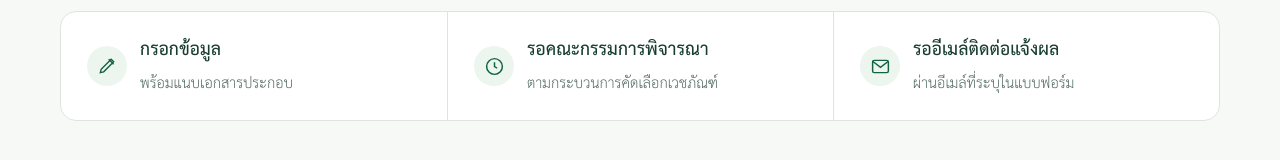
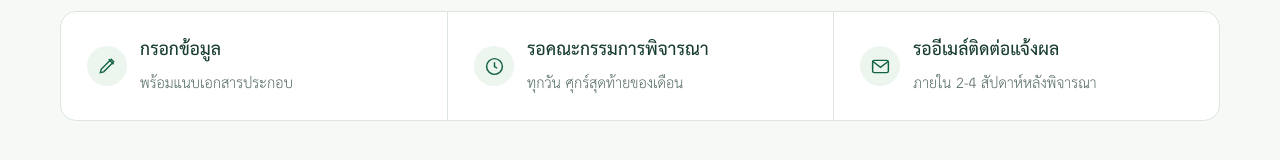
Before and after one commit to Wittaya-Tasu/cpf-svs-product-submission, a plain HTML site: page index.html in a window 1280 px wide. Shown: the part 575-735 px from the top of the page. Drawn offline with Linux system fonts and the light colour scheme.

Commit message:
Update product review and email notification timelines

```diff
--- a/index.html
+++ b/index.html
@@ -56,8 +56,8 @@
   <h2 class="process-title">ขั้นตอนโดยรวม</h2>
   <ol class="process" aria-label="ขั้นตอนการยื่นเสนอ">
     <li><span class="step-icon" aria-hidden="true"><svg width="20" height="20" viewBox="0 0 24 24" fill="none" stroke="currentColor" stroke-width="1.7"><path d="M14 4 20 10M4 20l4-1L20 7l-3-3L5 16l-1 4Z"/></svg></span><div><strong>กรอกข้อมูล</strong><small>พร้อมแนบเอกสารประกอบ</small></div></li>
-    <li><span class="step-icon" aria-hidden="true"><svg width="21" height="21" viewBox="0 0 24 24" fill="none" stroke="currentColor" stroke-width="1.7"><circle cx="12" cy="12" r="9"/><path d="M12 7v5l3 2"/></svg></span><div><strong>รอคณะกรรมการพิจารณา</strong><small>ตามกระบวนการคัดเลือกเวชภัณฑ์</small></div></li>
-    <li><span class="step-icon" aria-hidden="true"><svg width="21" height="21" viewBox="0 0 24 24" fill="none" stroke="currentColor" stroke-width="1.7"><rect x="3" y="5" width="18" height="14" rx="2"/><path d="m3 6 9 7 9-7"/></svg></span><div><strong>รออีเมล์ติดต่อแจ้งผล</strong><small>ผ่านอีเมล์ที่ระบุในแบบฟอร์ม</small></div></li>
+    <li><span class="step-icon" aria-hidden="true"><svg width="21" height="21" viewBox="0 0 24 24" fill="none" stroke="currentColor" stroke-width="1.7"><circle cx="12" cy="12" r="9"/><path d="M12 7v5l3 2"/></svg></span><div><strong>รอคณะกรรมการพิจารณา</strong><small>ทุกวัน ศุกร์สุดท้ายของเดือน</small></div></li>
+    <li><span class="step-icon" aria-hidden="true"><svg width="21" height="21" viewBox="0 0 24 24" fill="none" stroke="currentColor" stroke-width="1.7"><rect x="3" y="5" width="18" height="14" rx="2"/><path d="m3 6 9 7 9-7"/></svg></span><div><strong>รออีเมล์ติดต่อแจ้งผล</strong><small>ภายใน 2-4 สัปดาห์หลังพิจารณา</small></div></li>
   </ol>
   <section id="prepare" aria-labelledby="prepare-title">
     <div class="section-head"><div><h2 id="prepare-title">ข้อมูลที่ควรเตรียมให้พร้อม</h2><p>หัวข้อทั้ง 9 ส่วนใน Google Form</p></div><span class="tag">9 ส่วน</span></div>
```
